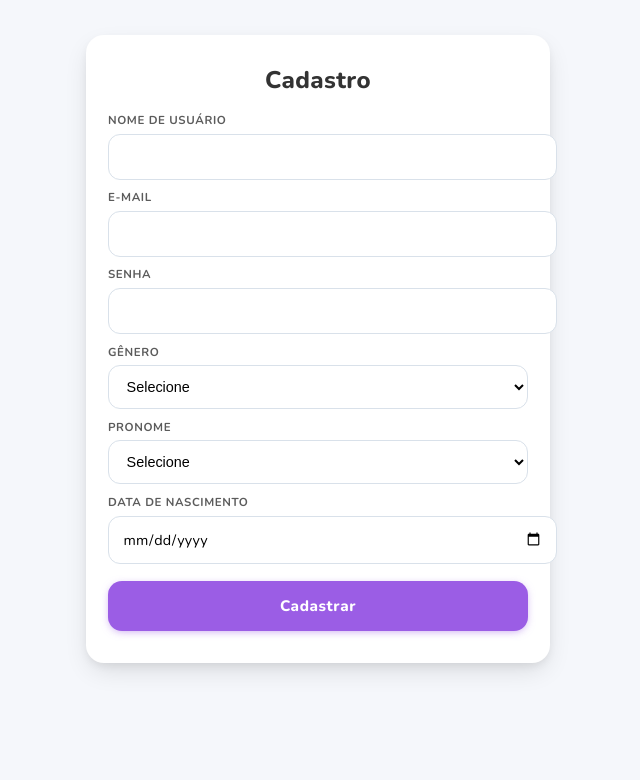
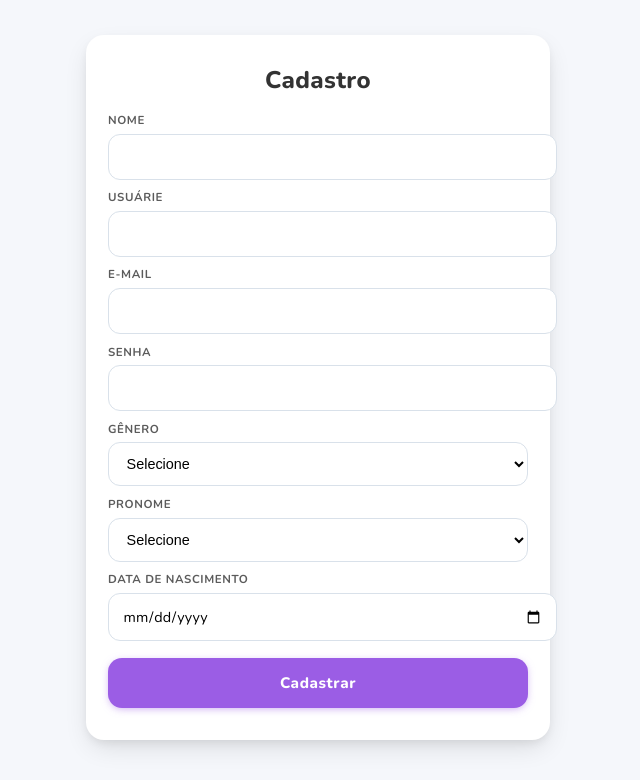
Before and after one commit to alexmattinelli/gramatike, a Flask app: page /cadastro in a window 1280 px wide. Shown: the top 780 px of the page, without its empty margins (322-962 px from the left). Run offline with Flask 3, Linux system fonts and the light colour scheme; some libraries are stand-ins or nearby versions; some web fonts are replaced.

Commit message:
Update labels and input fields in cadastro.html

```diff
--- a/gramatike_app/templates/cadastro.html
+++ b/gramatike_app/templates/cadastro.html
@@ -41,7 +41,10 @@ body, p, label, input, button, a, span, li, td, th, div, h1, h2, h3, h4, h5, h6
         <form method="post">
             <input type="hidden" name="csrf_token" value="{{ csrf_token() if csrf_token is defined else '' }}" />
             {# {% csrf_token %} #}
-            <label for="username">Nome de usuário</label>
+            <label for="username">Nome</label>
+            <input type="text" name="nome" required>
+
+            <label for="username">Usuárie</label>
             <input type="text" id="username" name="username" required>
 
             <label for="email">E-mail</label>
```
